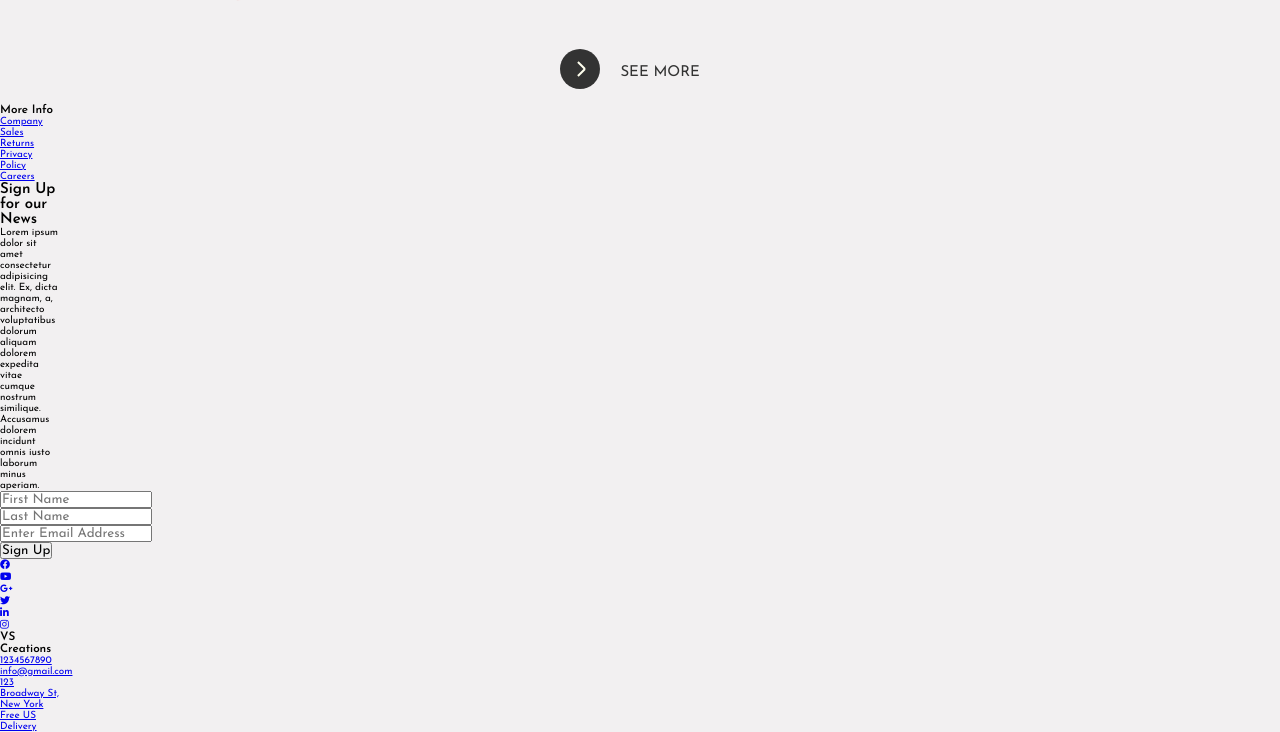
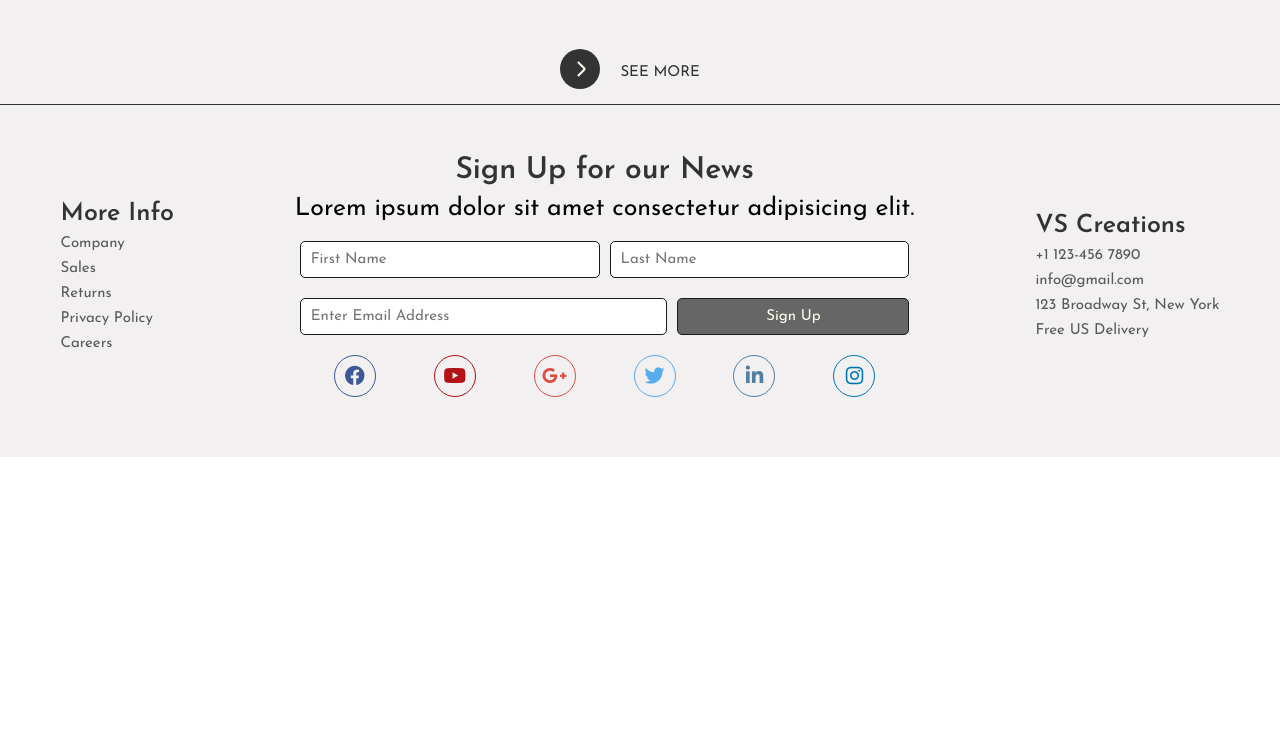
Before and after one commit to msram1002/SAAS-course, a website: page Project-2-SAAS/index.html in a window 1280 px wide. Shown: the part 1605-2337 px from the top of the page. After the commit the page ends 2062 px from the top, so only its background shows below. Drawn offline with Linux system fonts and the light colour scheme.

Commit message:
styling the footer

```diff
--- a/Project-2-SAAS/index.html
+++ b/Project-2-SAAS/index.html
@@ -199,13 +199,13 @@
 
         <div class="contact">
           <h2 class="contact-heading">Sign Up for our News</h2>
-          <p class="content-para">Lorem ipsum dolor sit amet consectetur adipisicing elit. Ex, dicta magnam, a, architecto voluptatibus dolorum aliquam dolorem expedita vitae cumque nostrum similique. Accusamus dolorem incidunt omnis iusto laborum minus aperiam.</p>
+          <p class="contact-para">Lorem ipsum dolor sit amet consectetur adipisicing elit.</p>
           <form action="">
-            <div class="inputs-group">
+            <div class="input-group">
               <input type="text" class="input-group-text" placeholder="First Name">
               <input type="text" class="input-group-text" placeholder="Last Name">
             </div>
-            <div class="inputs-group">
+            <div class="input-group">
               <input type="email" class="input-group-email" placeholder="Enter Email Address">
               <input type="submit" class="input-group-btn" value="Sign Up">
             </div>
@@ -250,7 +250,7 @@
           </h3>
           <ul class="contact-list">
             <li class="contact-list-item">
-              <a href="#" class="contact-list-link">1234567890</a>
+              <a href="#" class="contact-list-link">+1 123-456 7890</a>
             </li>
             <li class="contact-list-item">
               <a href="#" class="contact-list-link">info@gmail.com</a>
--- a/Project-2-SAAS/scss/abstracts/_mixins.scss
+++ b/Project-2-SAAS/scss/abstracts/_mixins.scss
@@ -29,3 +29,26 @@
   justify-content: $justifyContent;
   align-items: $alignCenter;
 }
+
+@mixin footerList {
+  &-heading {
+    font-size: size(lg);
+    color: color(primary);
+  }
+
+  &-item {
+    list-style: none;
+    margin: 1rem 0;
+  }
+
+  &-link {
+    font-size: size(xs);
+    text-decoration: none;
+    color: lighten(color(primary), 15%);
+    transition: color 0.3s ;
+
+    &:hover {
+      color: lighten(color(primary), 35%);
+    }
+  }
+}
--- /dev/null
+++ b/Project-2-SAAS/scss/layout/_footer.scss
@@ -0,0 +1,100 @@
+.footer {
+  grid-column: 1 / -1;
+  grid-row: 4 / 5;
+  @include flexPosition(space-around);
+  padding: 5rem 0;
+  border-top: 0.1rem solid color(primary);
+}
+
+.footer-nav {
+  @include footerList;
+}
+
+.contact-list {
+  @include footerList;
+}
+
+.contact {
+  &-heading {
+    font-size: size(xl);
+    color: color(primary);
+    text-align: center;
+  }
+
+  &-para {
+    font-size: size(lg);
+    margin: 1rem 0;
+    text-align: center;
+  }
+
+  .input-group {
+    display: flex;
+
+    input {
+      padding: 1rem;
+      font-size: size(xs);
+      margin: 1rem 0.5rem;
+      border: 0.1rem solid darken(color(primary), 10%);
+      border-radius: 0.5rem;
+      outline: none;
+      transition: border 0.5s;
+
+      &:focus:not([type='submit']) {
+        border: 0.1rem solid darken(color(quaternary), 10%);
+      }
+    }
+
+    &-text {
+      width: 50%;
+    }
+
+    &-email {
+      width: 60%;
+    }
+
+    &-btn {
+      width: 40%;
+      color: color(secondary);
+      background-color: lighten(color(primary), 20%);
+      transition: backrground-color 0.3s;
+      cursor: pointer;
+
+      &:hover {
+        background-color: color(primary);
+      }
+    }
+  }
+
+  .social-icons {
+    @include flexPosition(space-around);
+    padding: 1rem;
+    box-sizing: border-box;
+
+    &-item {
+      list-style: none;
+    }
+
+    &-link {
+      text-decoration: none;
+      width: 4rem;
+      height: 4rem;
+      border: 0.1rem solid color(primary);
+      display: block;
+      border-radius: 100%;
+      @include flexPosition;
+
+      i {
+        font-size: size(md);
+      }
+    }
+  }
+}
+
+$socialMediaColors: 1 #3b5998, 2 #b31217, 3 #dc4e41, 4 #55acee, 5 #517fa4, 6 #0077b5;
+
+@each $color in $socialMediaColors {
+  .social-icons-item:nth-child(#{nth($color, 1)}) .social-icons-link {
+    color: nth($color, 2);
+    border: 0.1rem solid nth($color, 2);
+  }
+}
--- a/Project-2-SAAS/scss/main.scss
+++ b/Project-2-SAAS/scss/main.scss
@@ -5,6 +5,7 @@
 @import "layout/navigation";
 @import "layout/slideshow";
 @import "layout/products";
+@import "layout/footer";
 @import "components/logo";
 @import "components/heading";
 @import "components/dropdown";
```
Also changed, not shown: Project-2-SAAS/css/main.css, Project-2-SAAS/scss/components/_heading.scss (renamed from Project-2-SAAS/scss/components/heading.scss), Project-2-SAAS/scss/components/_logo.scss (renamed from Project-2-SAAS/scss/components/logo.scss).
